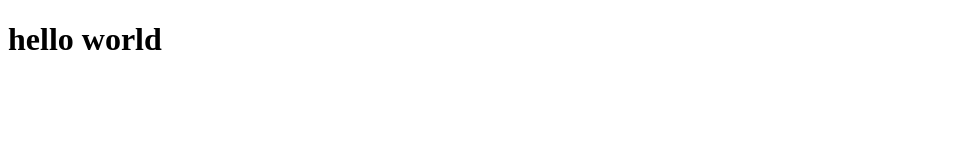
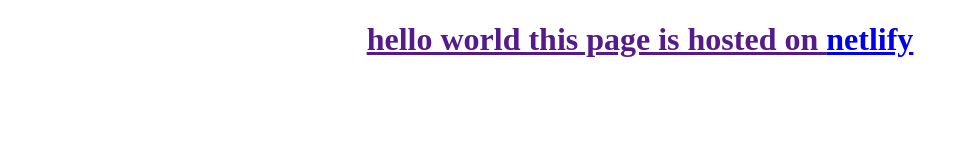
Before and after one commit to mohmand-PNG/my-awesome-project, a plain HTML site: page index.html in a window 1280 px wide. Shown: the whole page, without its empty margins (0-968 px from the left). Drawn offline with Linux system fonts and the light colour scheme.

Commit message:
added a link to netlify

```diff
--- a/index.html
+++ b/index.html
@@ -5,9 +5,14 @@
     <meta name="viewport" content="width=device-width, initial-scale=1.0">
     <title>Document</title>
 </head>
-<body>
+<style>
+    h1{
+        color: rgb(255, 102, 0);
+        text-align: center;
+    }
+</style>
+<body> <a href="">
     <h1>
-        hello world
-    </h1>
+        hello world this page is hosted on <a href="https://www.netlify.com"> netlify</a></h1>
 </body>
 </html>
```
